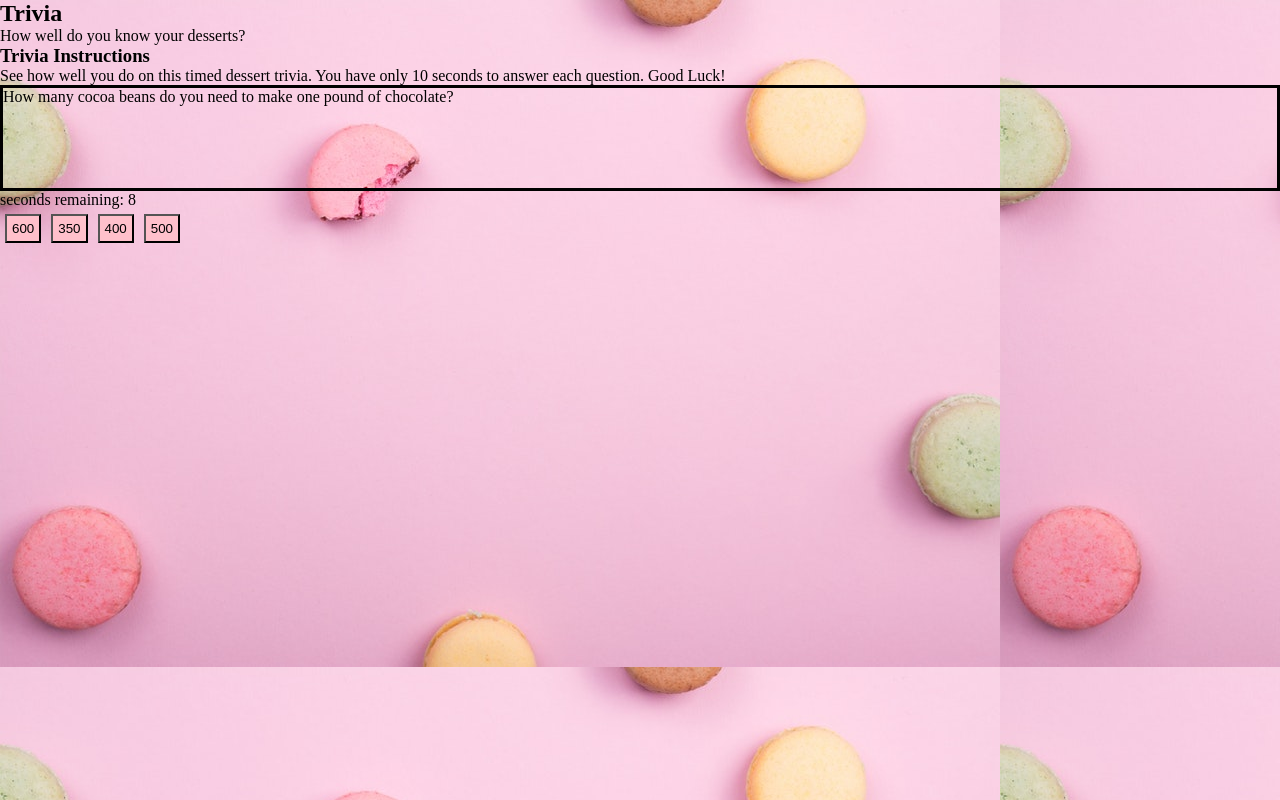
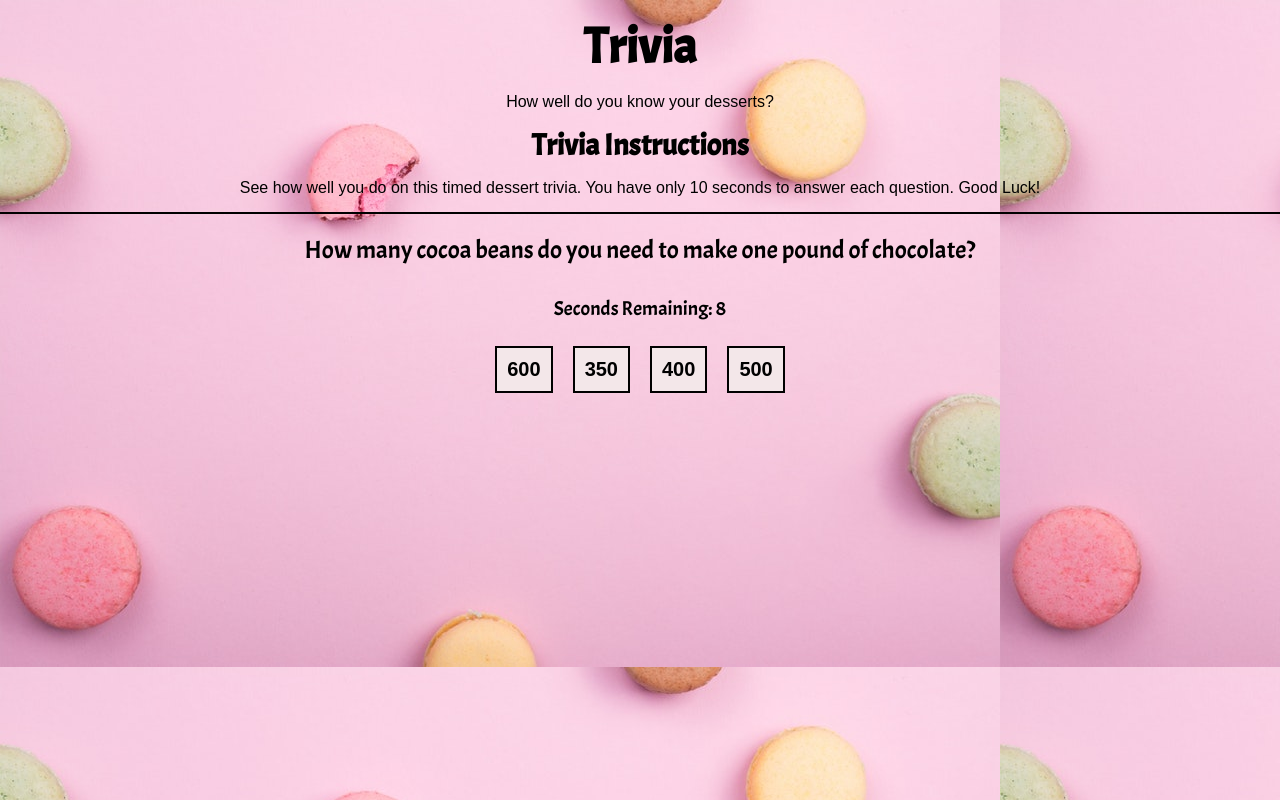
Before and after one commit to rebeccapae/TriviaGame, a plain HTML site: page index.html in a window 1280 px wide. Both pictures are taken after a click on the button "Start Game". Drawn offline with nearby package versions, Linux system fonts and the light colour scheme.

Commit message:
completed styling

```diff
--- a/assets/css/style.css
+++ b/assets/css/style.css
@@ -1,26 +1,81 @@
 * {
     margin: 0;
     padding: 0;
+
 }
 
 body {
     background-image: url("../images/pink-macaron.jpeg");
+    font-family: 'Acme', sans-serif;
+}
+
+h2 {
+    text-align: center;
+    font-size: 50px;
+    margin-top: 15px;
+    margin-bottom: 15px;
+}
+
+p {
+    font-family: 'Julius Sans One', sans-serif;
+    text-align: center;
+    margin: 15px;
+}
+
+h3 {
+    text-align: center;
+    font-size: 30px;
 }
 
 #start-game {
     margin: 10px;
     padding: 5px;
     height: 50px;
-    width: 100px;
+    width: 150px;
+    background-color: rgb(247, 246, 214);
+    font-weight: bold;
+    border: 2px dotted;
 }
 
 #question-box {
-    border: 3px solid;
-    height: 100px;
+    text-align: center;
+    padding: 15px;
+    padding-top: 20px;
+    font-size: 25px;
+    border-top: 2px solid;
 }
 
 .answerChoiceButtons {
-    margin: 5px;
-    padding: 5px;
-    background-color: pink;
+    margin: 10px;
+    padding: 10px;
+    background-color: rgb(243, 231, 233);
+    width: auto;
+    border: 2px solid;
+    font-weight: bold;
+    font-size: 20px;
 }
+
+#answer {
+    text-align: center;
+}
+
+#time-remaining {
+    text-align: center;
+    margin: 15px;
+    font-size: 20px;
+}
+
+#total-score {
+    text-align: center;
+    font-size: 25px;
+}
+
+.startover {
+    margin: 10px;
+    padding: 10px;
+    background-color: rgb(243, 231, 233);
+    width: auto;
+    border: 2px solid;
+    font-weight: bold;
+    font-size: 20px;
+}
--- a/assets/javascript/app.js
+++ b/assets/javascript/app.js
@@ -48,7 +48,7 @@ $(document).ready(function() {
     });
 
     function displayTimer() {
-        $("#time-remaining").text("seconds remaining: " + secondsRem);
+        $("#time-remaining").text("Seconds Remaining: " + secondsRem);
     };
 
     function secondsCount(){
@@ -80,7 +80,7 @@ $(document).ready(function() {
         clearInterval(secondsRemaining);
         seconds = 0;
         secondsRem = 10;
-        console.log("seconds stopped: " + seconds)
+        console.log("Seconds Stopped: " + seconds)
 
     };
 
@@ -128,9 +128,6 @@ $(document).ready(function() {
         console.log("questionCount: " + questionCount);
         $("#question-box").text(triviaBank[questionCount].question)
 
-
-
-
         // for every question, show the 4 answer choices as buttons
         $("#answer").empty();
         for (var i = 0; i <4; i++){
--- a/index.html
+++ b/index.html
@@ -8,6 +8,8 @@
 
     <!-- Link to CSS -->
     <link rel="stylesheet" href="assets/css/style.css">
+    <!-- Link to Google Fonts -->
+    <link href="https://fonts.googleapis.com/css?family=Acme" rel="stylesheet">
 
 </head>
 <body>
```
Also changed, not shown: assets/images/Screen Shot 2019-04-12 at 8.11.04 PM.png (added), assets/images/Screen Shot 2019-04-12 at 8.11.47 PM.png (added), 1 other file.
